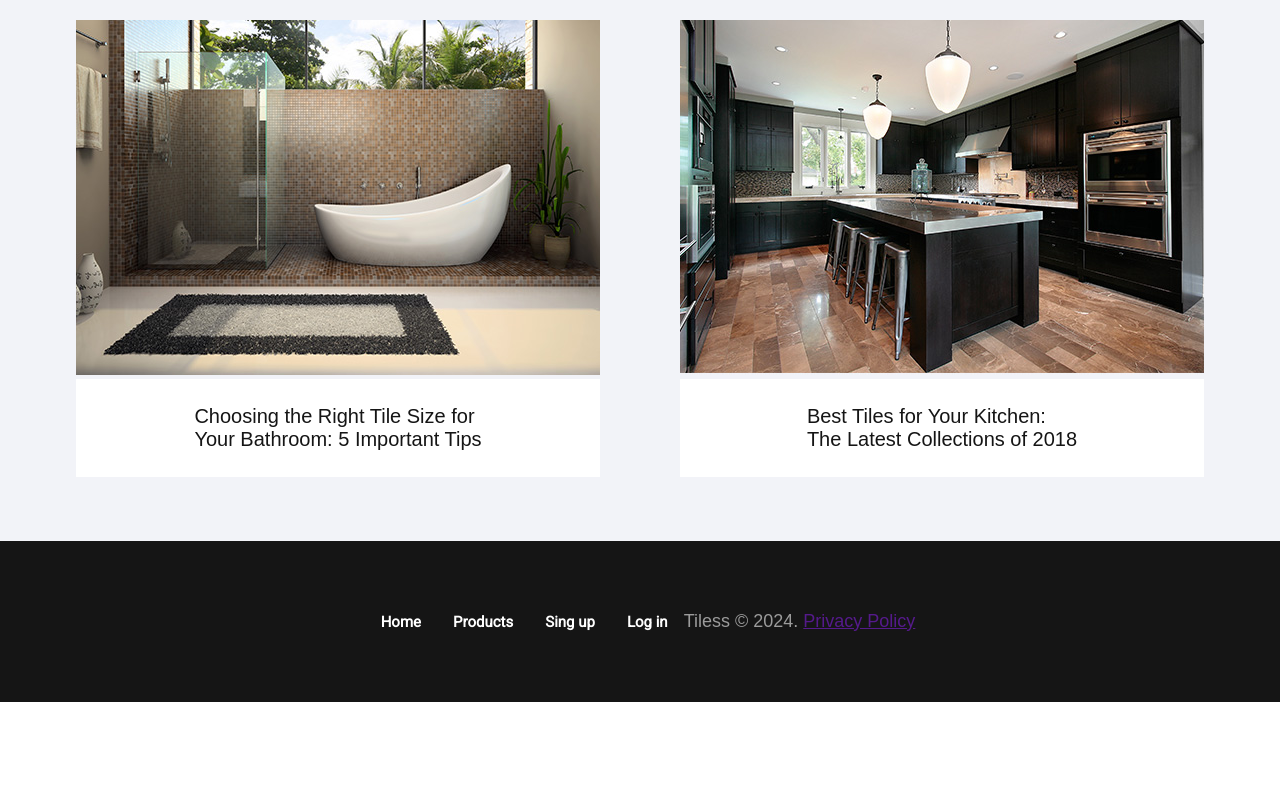
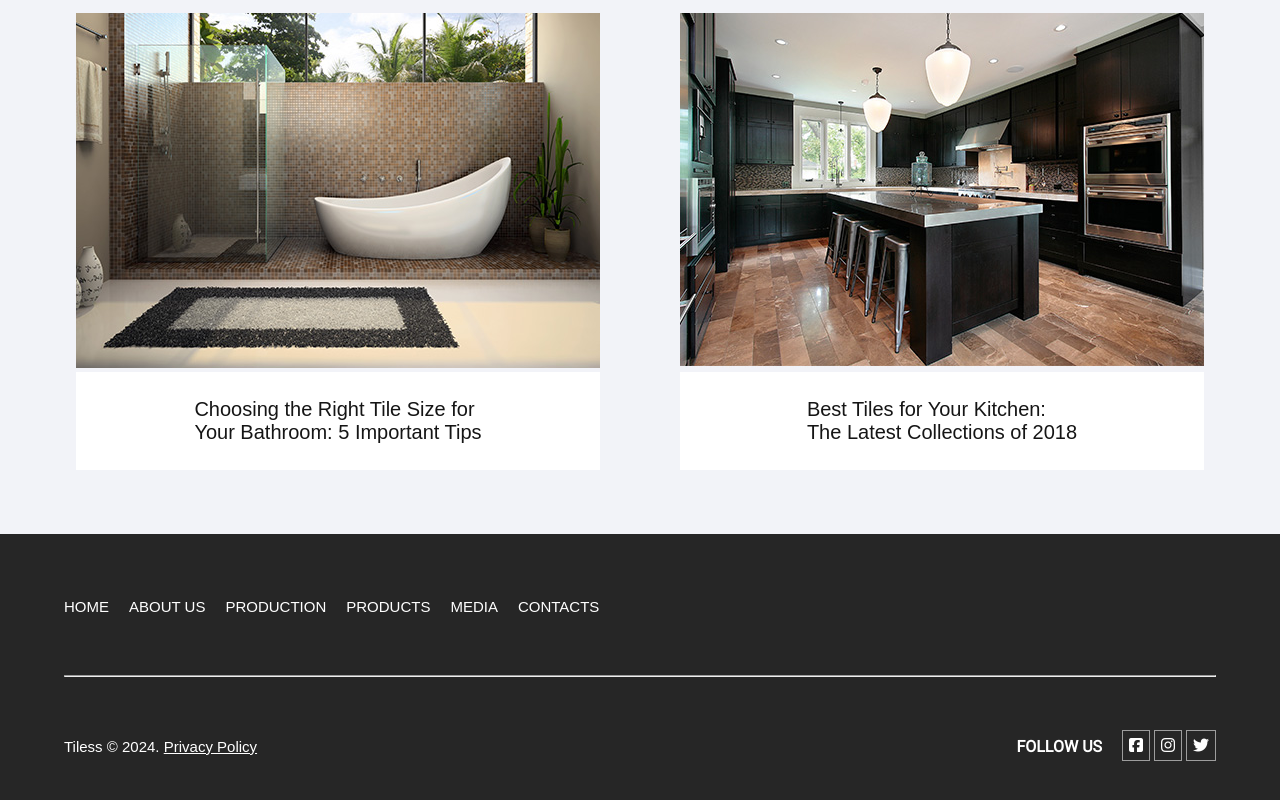
Before and after one commit to abdullah-provi/Tiless, a plain HTML site: page index.html in a window 1280 px wide. Shown: the part 3808-4608 px from the top of the page. Before the commit the page ends 4510 px from the top, so only its background shows below. Drawn offline with Linux system fonts and the light colour scheme.

Commit message:
first comment

```diff
--- a/index.html
+++ b/index.html
@@ -4,11 +4,13 @@
     <meta charset="UTF-8">
     <meta name="viewport" content="width=device-width, initial-scale=1.0">
     <title>Tiless</title>
-
+<!-- -----font-awsome---- -->
+<script src="https://kit.fontawesome.com/5319acd44d.js" crossorigin="anonymous"></script>
+<!-- -------google-font------ -->
     <link rel="preconnect" href="https://fonts.googleapis.com">
     <link rel="preconnect" href="https://fonts.gstatic.com" crossorigin>
     <link href="https://fonts.googleapis.com/css2?family=Roboto&display=swap" rel="stylesheet">
-
+<!-- -------style-css-link------ -->
     <link rel="stylesheet" href="style.css">
 
 </head>
@@ -230,6 +232,7 @@
        <p>Your staff went above & beyond to take the time <br> to assist me in finding the right <br> matching tile & stayed late over an hour. Thank you for the commitment!</p>
 
    </div>
+
 </div>
 
 <div class="people">
@@ -282,16 +285,37 @@
    <div class="footer">
 
     <ul>
-        <li><a href="">Home</a></li>
-        <li><a href="">Products</a></li>
-        <li><a href="">Sing up</a></li>
-        <li><a href="">Log in</a></li>
+        <li><a href="">HOME</a></li>
+        <li><a href="">ABOUT US</a></li>
+        <li><a href="">PRODUCTION</a></li>
+        <li><a href="">PRODUCTS</a></li>
+        <li><a href="">MEDIA</a></li>
+        <li><a href="">CONTACTS</a></li>
     </ul>
+    <div class="hr-parent">
+        <hr class="full-hr">
+    </div>
+
+        <div class="inside-footer">
+            <div class="left-items">
+                <p>Tiless © 2024. <a href="">Privacy Policy</a></p>
+            </div>
+
+            <div class="right-items">
+                <h4>FOLLOW US</h4>
+                <div class="footer-icons">
+                    <a href="https://www.facebook.com/md.provi"><i class="fa-brands fa-square-facebook"></i></a>
+                    <a href="https://www.instagram.com/abdullah_provi/"><i class="fa-brands fa-instagram"></i></a>
+                    <a href=""><i class="fa-brands fa-twitter"></i></a>
+               </div>
+            </div>
+        </div>
 
 
-        <p>Tiless © 2024. <a href="">Privacy Policy</a></p>
 
-   </div>
+
+      </div>
+
 
 </body>
 </html>
--- a/style.css
+++ b/style.css
@@ -6,9 +6,14 @@
     display: flex;
     justify-content: center;
     align-items: center;
+
+
     }
 .half-hr{
     width: 80%;
+    }
+    .full-hr{
+        width: 100%;
 
     }
 
@@ -22,18 +27,11 @@ nav{
     margin-top: 20px;
     padding: 1% 5%;
     background-color:white;
-
-
     }
    nav img {
 
     width: 200px;
-
-
-
     }
-
-
 
     nav ul li{
     float:left;
@@ -49,12 +47,9 @@ nav ul li a{
     font-size: 15px;
     padding: 0px 16px;
     display: block;
-
     }
-
 nav ul li a:hover{
    color: #f39b00;
-
     }
 
 button {
@@ -63,7 +58,6 @@ button {
     border: none;
     font-size: 15px;
     font-family: Arial, Helvetica, sans-serif;
-
     }
 button a{
     text-decoration: none;
@@ -75,7 +69,6 @@ button:hover{
     color: white;
     transform: scale(1.1);
     transition: transform 1s ease-in-out;
-
     }
 
 /* ------section-1------- */
@@ -91,13 +84,10 @@ button:hover{
   justify-content: center;
   align-items: center;
   color: white;
-
-
     }
     h1{
     font-size: 80px;
     font-family: Arial, Helvetica, sans-serif;
-
     }
 
    p{
@@ -105,15 +95,12 @@ p{
     display: block;
     font-size: 18px;
     color: #9b9b9b;
-
     }
    .container .child-1{
 
      display: flex;
      flex-direction: column;
      gap: 15px;
-
-
     }
 .container button{
     width: 250px;
@@ -141,10 +128,7 @@ p{
     color:rgba(0, 0, 0, 0.844);
     font-size: 28px;
     padding: 3% 3% 2% 2%;
-
     }
-
-
 
 /* ---------section-3----- */
 
@@ -171,10 +155,12 @@ p{
     color: #f39b00;
    }
    .photo-banner:hover {
-    transform: scale(1.1);
-    transition: transform 1s ease-in-out;
+    transform: scale(1.05);
+    transition: transform 0.3s ease-in-out;
    }
-
+   .photo-banner{
+   transition: transform 0.3s ease-in-out;
+   }
    /* ---------section-4------- */
 
   .container-4{
@@ -183,7 +169,6 @@ p{
     align-items: center;
     padding: 60px;
     background-color: #f2f3f8;
-
     }
 .section-4{
     padding-bottom: 105px;
@@ -201,9 +186,11 @@ p{
     width: 400px;
     }
 .section-5-left-part img:hover{
-    transform: scale(1.1);
-    transition: transform 1s ease-in-out;
-
+    transform: scale(1.05);
+    transition: transform 0.3s ease-in-out;
+    }
+.section-5-left-part img{
+    transition: transform 0.3s ease-in-out;
     }
 .section-2-right-part{
     width: 654px;
@@ -223,7 +210,6 @@ p{
     line-height: 30px;
     color: #868e96;
     padding-bottom: 40px;
-
     }
 a.link-button{
 
@@ -235,7 +221,6 @@ a.link-button{
     padding: 20px 40px;
     font-family: Arial, Helvetica, sans-serif;
     font-weight: 500px;
-
     }
 a.link-button:hover{
    background-color: #f39b00;
@@ -256,7 +241,6 @@ a.link-button:hover{
   .child-3 h4{
     font-size: 50px;
     font-family:Arial, Helvetica, sans-serif ;
-
     }
     .child-3 a{
     font-size: 13px;
@@ -264,7 +248,6 @@ a.link-button:hover{
     color: #151515;
     font-family:  Arial, Helvetica, sans-serif;
     text-decoration: none;
-
     }
     .link-item a:hover{
        color: #f39b00;
@@ -279,12 +262,10 @@ a.link-button:hover{
     align-items: center;
     padding: 5%;
     column-gap: 72px;
-
     }
    .tiless-banner img:hover{
     transform: scale(1.05);
     transition: transform 0.3s ease-in-out;
-
     }
    .tiless-banner img{
     transition: transform 0.3s ease-in-out;
@@ -311,8 +292,6 @@ a.link-button:hover{
     align-items: center;
     padding: 4%;
     background-color: #151515ed;
-
-
     }
     .logo-detail{
     width: 70%;
@@ -321,7 +300,6 @@ a.link-button:hover{
     align-items: center;
     gap: 100px;
     padding: 2% 2% 2% 2%;
-
     }
     .logo img:hover{
         opacity: 0.7;
@@ -342,22 +320,26 @@ a.link-button:hover{
 
     .container-9{
     display: flex;
+
     justify-content: center;
     align-items: center;
-    gap: 150px;
-    padding: 5%;
-
+    text-align: justify;
+    padding: 5% 5% 5% 5%;
 
 }
     .people-photos img{
     display: flex;
     justify-content:center;
     align-items: center;
-}
-    .people-detail p{
-    text-align: justify;
+    padding: 5% 5% 5% 5%;
+
+
 
 }
+.people-detail{
+    text-align: center;
+}
+
 
 /* -------section-10------- */
 
@@ -367,7 +349,6 @@ a.link-button:hover{
     align-items: center;
     background-color: #f2f3f8;
     padding: 5%;
-
 }
  .box-1 h2{
      font-size: 50px;
@@ -380,7 +361,6 @@ a.link-button:hover{
      justify-content: center;
      align-items: center;
      background-color: #f2f3f8;
-
 }
 
  .container-11 .box-2{
@@ -389,8 +369,6 @@ a.link-button:hover{
      align-items: center;
      gap: 80px;
      padding: 5%;
-
-
 }
 .pictures p{
     display: flex;
@@ -402,33 +380,73 @@ a.link-button:hover{
     padding-left: 20px;
     background-color: white;
     padding: 5%;
+}
+.pictures img:hover{
+    transform: scale(1.05);
+    transition: transform 0.3s ease-in-out;
+}
 
+.pictures img{
+    transition: transform 0.3s ease-in-out;
+}
+
+.pictures p:hover{
+    color: #f39b00;
 }
 
 /* <!-- -------section-12------- --> */
 
 .footer{
     display: flex;
-    justify-content: center;
+    flex-direction: column;
+    background-color: #151515ec;
+    padding: 5% 5% 5% 5%;
+    text-decoration: none;
+    gap: 60px;
+
+}
+.inside-footer{
+    display: flex;
+    justify-content: space-between;
     align-items: center;
-    background-color: #151515;
-    padding: 70px;
-    text-decoration: none;
-
+    width: 100%;
+}
+.right-items{
+    display: flex;
+    justify-content: left;
+    align-items: center;
+    gap: 20px;
+}
+.left-items p{
+    color: white;
+    font-size: 15px;
 }
 .footer ul li{
     float:left;
     list-style: none;
     position: relative;
+    margin-right: 20px;
 }
 .footer ul li a{
 
     text-decoration: none;
-    font-family:"Roboto", Helvetica, Arial, sans-serif;
-    font-weight: bold;
+    font-family:Arial, Helvetica, sans-serif;
+
     color:white;
     font-size: 15px;
-    padding: 0px 16px;
     display: block;
 
 }
+.footer p a{
+ color: white;
+}
+.footer-icons a{
+    padding:  6px;
+    border: 1px solid rgba(255, 255, 255, 0.548);
+    color: white;
+
+}
+.footer h4{
+    color: white;
+    font-family: "Roboto", Helvetica, Arial, sans-serif;
+}
```
Lines whose indentation alone changed are shown as unchanged.
